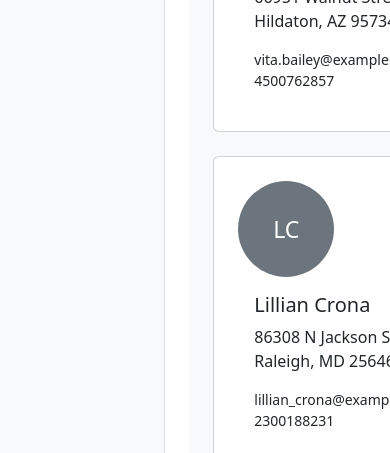
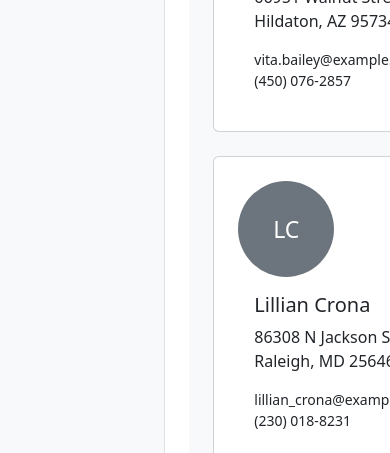
Before and after one commit to craigmckeachie/orderly, a React (Vite) app: page /customers in a window 390 px wide. Shown: the part 391-844 px from the top of the page. Built offline with nearby package versions, Linux system fonts and the light colour scheme; data requests are answered from the project's data file.

Commit message:
format phone number

```diff
--- a/src/customers/Customer.ts
+++ b/src/customers/Customer.ts
@@ -3,7 +3,7 @@ export class Customer {
   username?: string;
   firstName?: string;
   lastName?: string;
-  phone?: number;
+  phone?: string;
   email?: string;
   address?: string;
   city?: string;
--- a/src/customers/CustomerCard.tsx
+++ b/src/customers/CustomerCard.tsx
@@ -1,3 +1,4 @@
+import { formatPhoneNumber } from '../utility/formatUtlities';
 import { Customer } from './Customer';
 
 interface CustomerCardProps {
@@ -21,7 +22,9 @@ function CustomerCard({ customer }: CustomerCardProps) {
           {customer.city}, {customer.state} {customer.zip}
         </address>
         <div className="card-text small">{customer.email}</div>
-        <div className="card-text small">{customer.phone}</div>
+        <div className="card-text small">
+          {formatPhoneNumber(customer.phone)}
+        </div>
       </div>
     </div>
   );
--- /dev/null
+++ b/src/utility/formatUtlities.ts
@@ -0,0 +1,11 @@
+export function formatPhoneNumber(phoneNumber: string): string {
+  if (phoneNumber.length !== 10) {
+    return 'Invalid phone number';
+  }
+
+  const areaCode = phoneNumber.substring(0, 3);
+  const firstThree = phoneNumber.substring(3, 6);
+  const lastFour = phoneNumber.substring(6);
+
+  return `(${areaCode}) ${firstThree}-${lastFour}`;
+}
```
